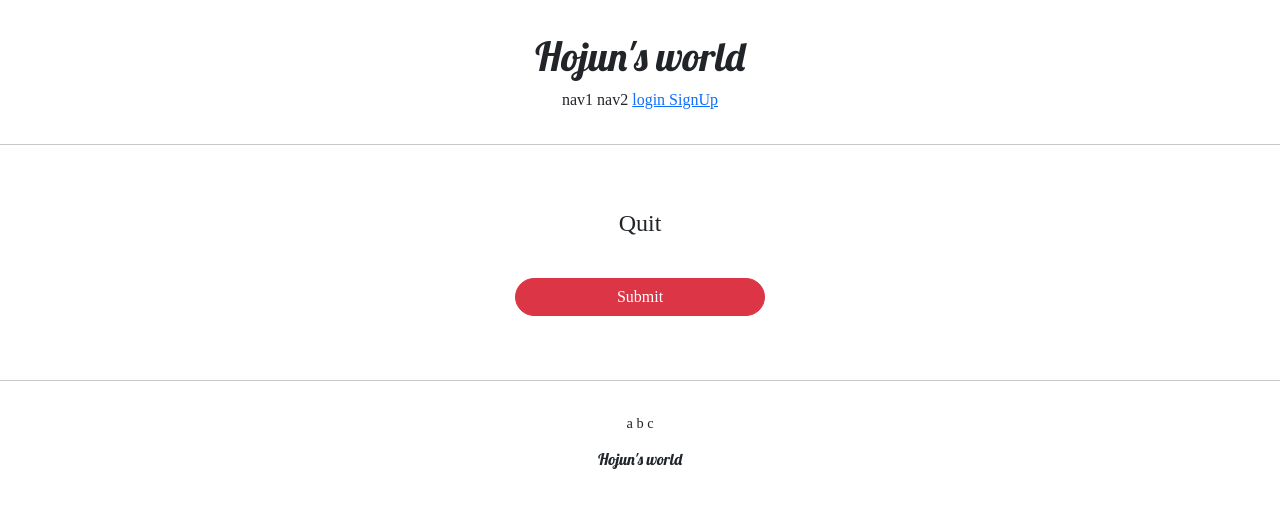
After one commit to hojunkimdev/django_pinterest, a Django app: template accountapp/templates/accountapp/delete.html in a window 1280 px wide. The commit adds this page. Shown: the top 508 px of the page. Run offline with Django 3.2, Linux system fonts and the light colour scheme; the template is opened without the code that fills it, so the values that code supplies are empty; some libraries are stand-ins or nearby versions; some web fonts are replaced.

Commit message:
Add acountapp - Delete view

```diff
--- /dev/null
+++ b/accountapp/templates/accountapp/delete.html
@@ -0,0 +1,13 @@
+{% extends 'base.html' %}
+
+{% block content %}
+    <div style="text-align: center; max-width: 500px; margin: 4rem auto">
+        <div class="mb-4">
+            <h4>Quit</h4>
+        </div>
+        <form action="{% url 'accountapp:delete' pk=user.pk %}" method="post">
+            {% csrf_token %}
+            <input type="submit" class="btn btn-danger rounded-pill col-6 mt-3">
+        </form>
+    </div>
+{% endblock %}
--- a/accountapp/templates/accountapp/detail.html
+++ b/accountapp/templates/accountapp/detail.html
@@ -16,6 +16,11 @@
                         Change Info
                     </p>
                 </a>
+                <a href="{% url 'accountapp:delete' pk=user.pk %}">
+                    <p>
+                        Quit
+                    </p>
+                </a>
             {% endif %}
         </div>
     </div>
--- a/accountapp/urls.py
+++ b/accountapp/urls.py
@@ -1,7 +1,7 @@
 from django.contrib.auth.views import LogoutView, LoginView
 from django.urls import path
 
-from accountapp.views import hello_world, AccountCreateView, AccountDetailView, AccountUpdateView
+from accountapp.views import hello_world, AccountCreateView, AccountDetailView, AccountUpdateView, AccountDeleteView
 
 app_name = "accountapp"
 
@@ -12,4 +12,5 @@ urlpatterns = [
     path('create/', AccountCreateView.as_view(), name='create'),
     path('detail/<int:pk>', AccountDetailView.as_view(), name='detail'),
     path('update/<int:pk>', AccountUpdateView.as_view(), name='update'),
+    path('delete/<int:pk>', AccountDeleteView.as_view(), name='delete'),
 ]
--- a/templates/header.html
+++ b/templates/header.html
@@ -9,6 +9,9 @@
             <a href="{% url 'accountapp:login' %}?next={{ request.path }}">
                 <span>login</span>
             </a>
+            <a href="{% url 'accountapp:create' %}">
+                <span>SignUp</span>
+            </a>
         {% else %}
             <a href="{% url 'accountapp:detail' pk=user.pk %}">
                 <span>MyPage</span>
```
Also changed, not shown: accountapp/views.py (+7 -1 lines).
